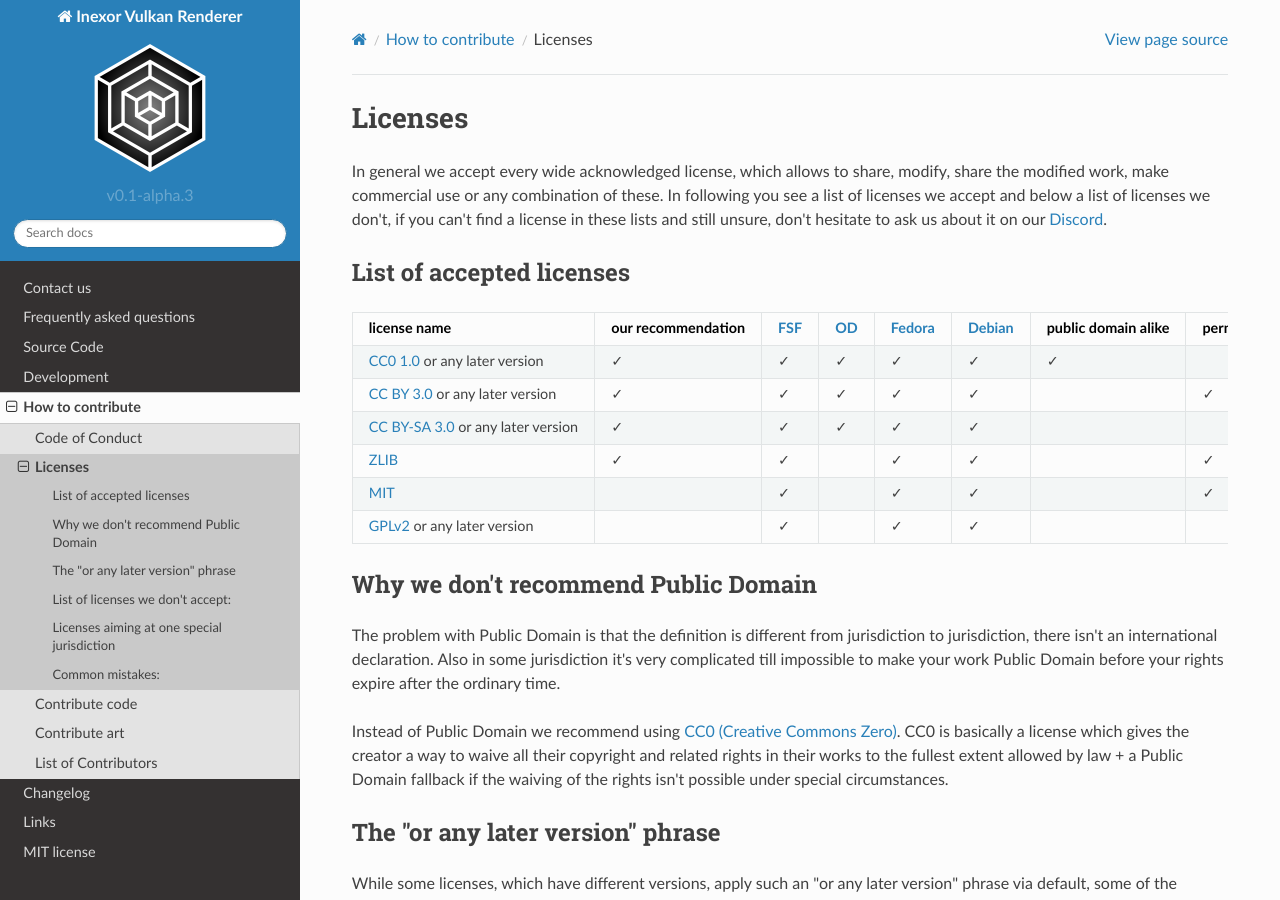
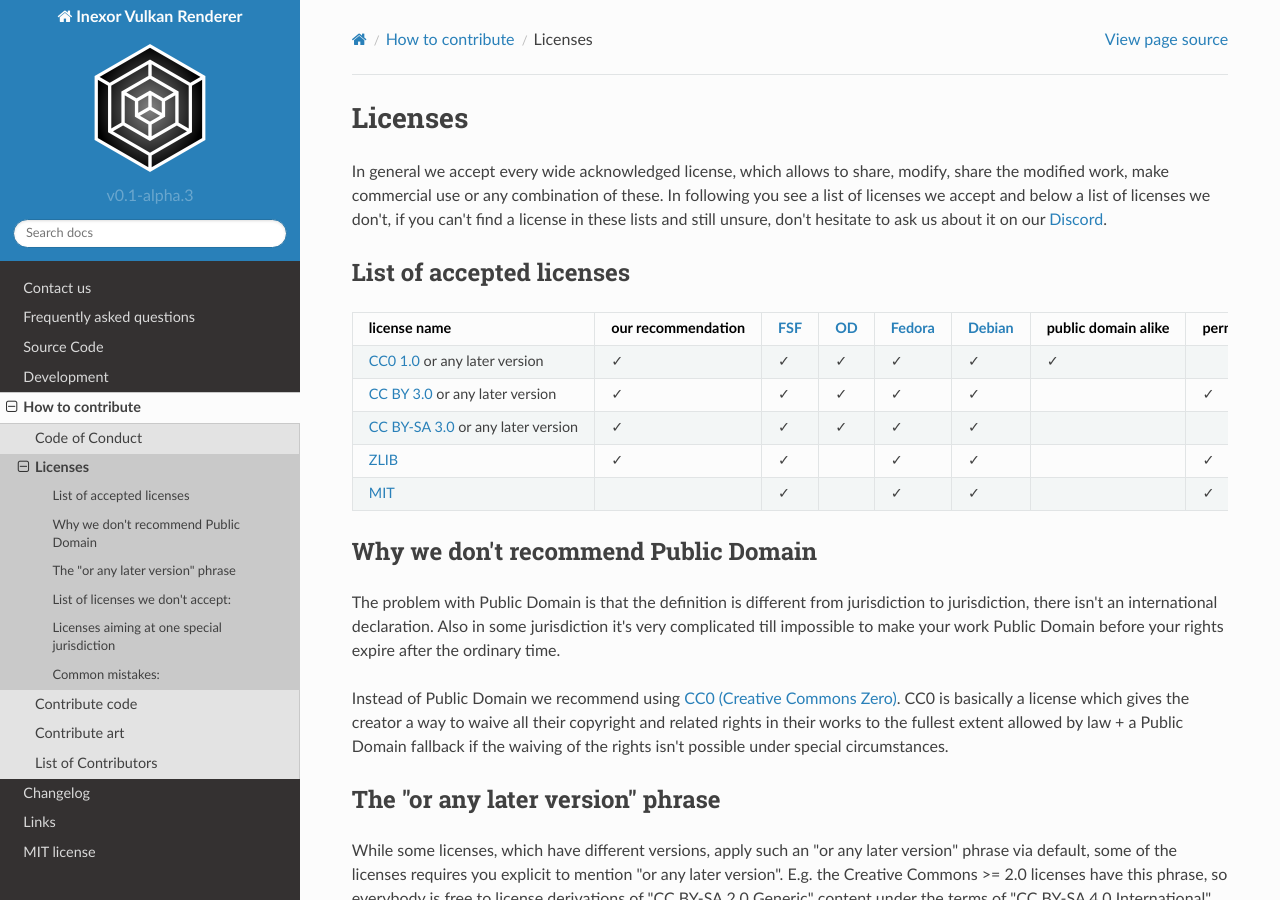
Before and after one commit to inexorgame/vulkan-renderer, a Sphinx documentation site: the page built from documentation/source/contributing/licenses.rst, in a window 1280 px wide and 900 px high. Built offline with Sphinx 7.4.7 and the Read the Docs theme 2.0.0, drawn with Linux system fonts in a browser that asks for light colours; pages that are not in the unit, such as notebooks, are missing from menus.

Commit message:
[wiki] Added Iceflower's requested changes: removed GPLv2 from list of accepted licenses.
Signed-off-by: Johannes <johannesschneider@outlook.com>

```diff
--- a/documentation/source/contributing/licenses.rst
+++ b/documentation/source/contributing/licenses.rst
@@ -64,15 +64,6 @@ List of accepted licenses
      -
      - ✓
      -
-   * - `GPLv2 <https://www.gnu.org/licenses/old-licenses/gpl-2.0-faq.en.html>`__ or any later version
-     -
-     - ✓
-     -
-     - ✓
-     - ✓
-     -
-     -
-     - ✓
 
 Why we don't recommend Public Domain
 ------------------------------------
```
